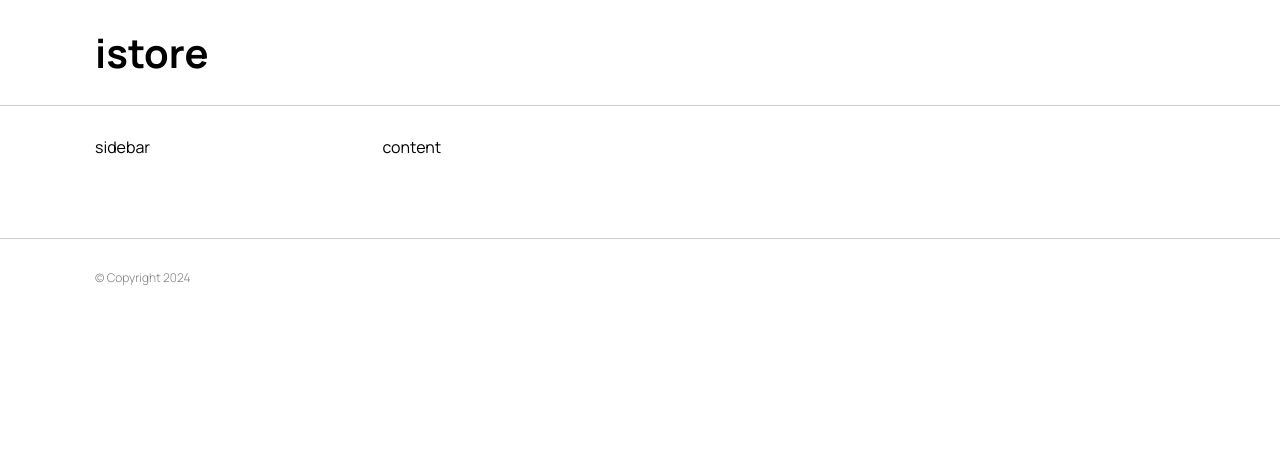
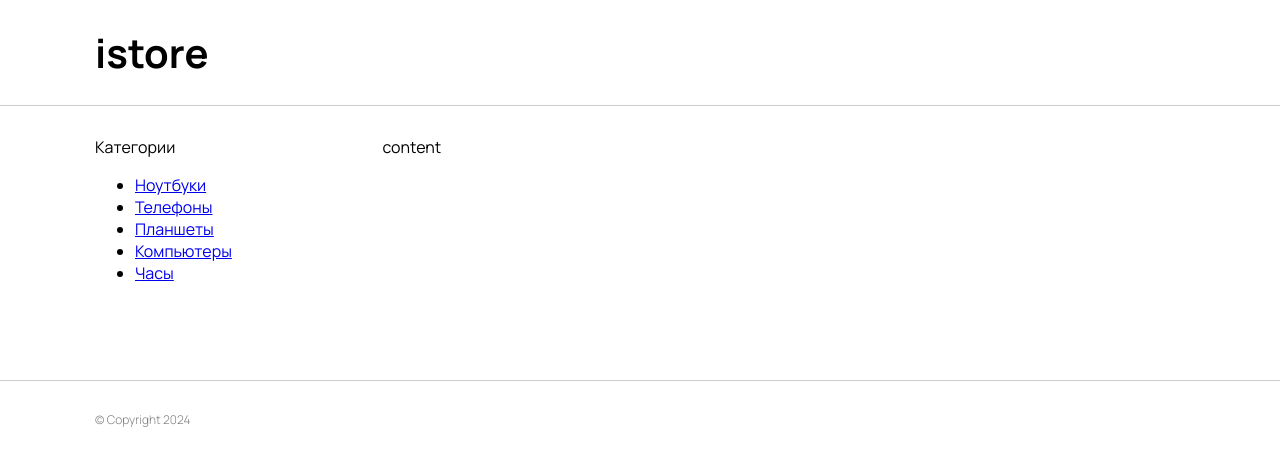
Before and after one commit to Nattyme/istore, a React (Create React App) app: page / in a window 1280 px wide. Shown: the top 466 px of the page. Built offline with nearby package versions, Linux system fonts and the light colour scheme.

Commit message:
components base data

```diff
--- a/src/App.js
+++ b/src/App.js
@@ -1,5 +1,5 @@
 import Header from './components/Header/Header';
-import Main from './components/main/Main';
+import Main from './components/Main/Main';
 import Footer from './components/Footer/Footer';
 
 function App() {
--- a/src/components/Main/Main.js
+++ b/src/components/Main/Main.js
@@ -3,7 +3,23 @@ import './style.css';
 function Main () {
     return (
         <main className="main container">
-            <aside className="sidebar">sidebar</aside>
+            <aside className="sidebar">
+                <div className="widget">
+                    <div className="widget__title">
+                        Категории
+                    </div>
+
+                    <div className="widget__body">
+                        <ul className="cat-list">
+                            <li><a href="#!">Ноутбуки</a></li>
+                            <li><a href="#!">Телефоны</a></li>
+                            <li><a href="#!">Планшеты</a></li>
+                            <li><a href="#!">Компьютеры</a></li>
+                            <li><a href="#!">Часы</a></li>
+                        </ul>
+                    </div>
+                </div>
+            </aside>
             <div className="content">content</div>
         </main>
     )
```
